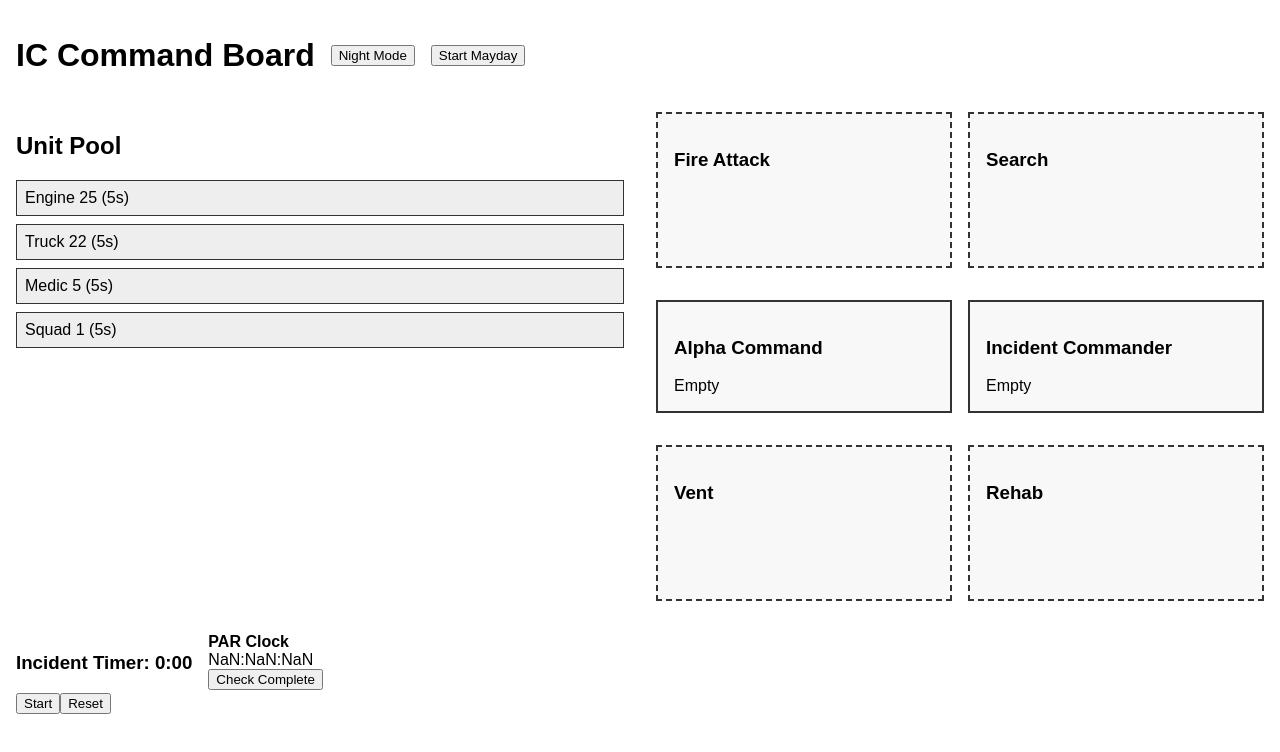
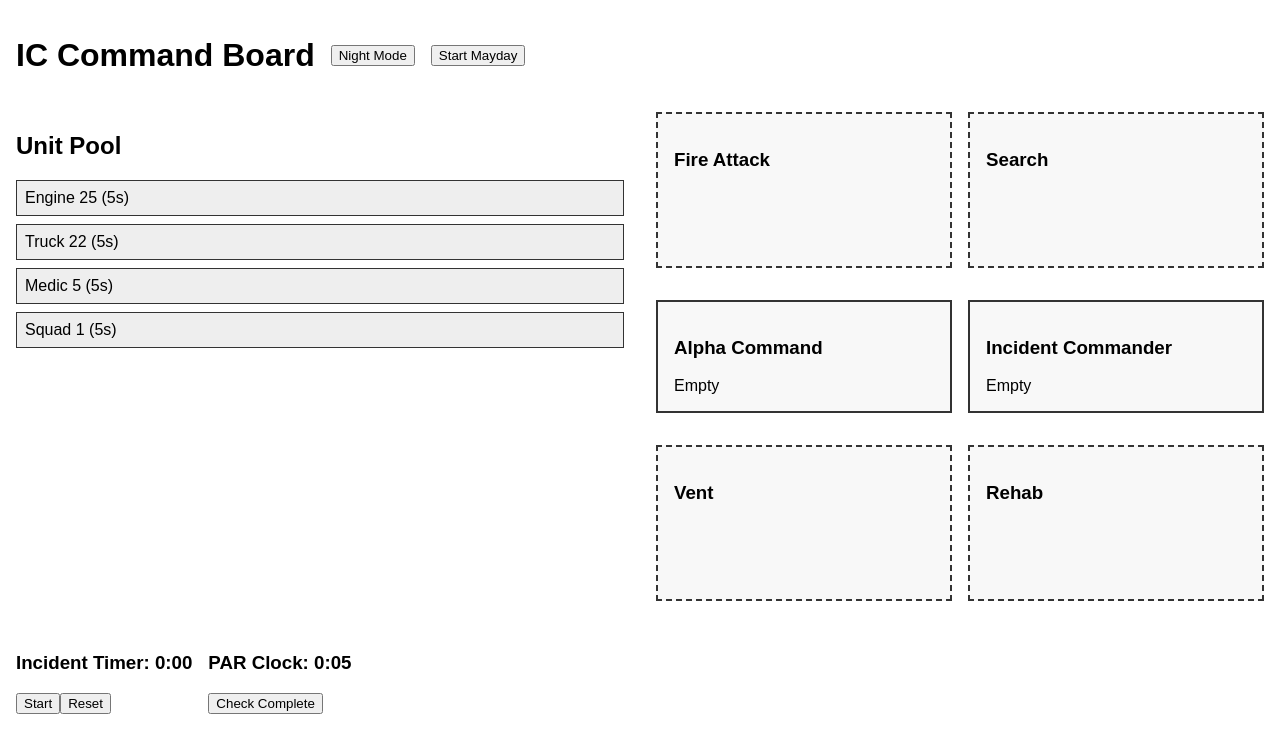
Before and after one commit to mattbayes789/ic-command-board-2, a React (Vite) app: page / in a window 1280 px wide. Shown: the top 752 px of the page. Built offline with nearby package versions, Linux system fonts and the light colour scheme.

Commit message:
Update PARClock.jsx

```diff
--- a/src/components/PARClock.jsx
+++ b/src/components/PARClock.jsx
@@ -1,24 +1,26 @@
-import { useEffect, useState } from "react";
+import React, { useState, useEffect } from "react";
 
-export default function PARClock({ parStart, setParStart, logEvent }) {
-  const [display, setDisplay] = useState("00:00:00");
+const PARClock = ({ logEvent }) => {
+  const [time, setTime] = useState(0);
 
   useEffect(() => {
-    const interval = setInterval(() => {
-      const diff = Math.floor((Date.now() - parStart) / 1000);
-      const h = String(Math.floor(diff / 3600)).padStart(2, "0");
-      const m = String(Math.floor((diff % 3600) / 60)).padStart(2, "0");
-      const s = String(diff % 60).padStart(2, "0");
-      setDisplay(`${h}:${m}:${s}`);
-    }, 1000);
+    const interval = setInterval(() => setTime((t) => t + 1), 1000);
     return () => clearInterval(interval);
-  }, [parStart]);
+  }, []);
+
+  const formatTime = (t) => `${Math.floor(t/60)}:${t%60 < 10 ? "0"+t%60 : t%60}`;
+
+  const checkComplete = () => {
+    logEvent("PAR Check Complete");
+    setTime(0);
+  };
 
   return (
-    <div className="timer-box">
-      <strong>PAR Clock</strong>
-      <div>{display}</div>
-      <button onClick={() => { logEvent("PAR Check logged"); setParStart(Date.now()); }}>Check Complete</button>
+    <div>
+      <h3>PAR Clock: {formatTime(time)}</h3>
+      <button onClick={checkComplete}>Check Complete</button>
     </div>
   );
-}
+};
+
+export default PARClock;
```
